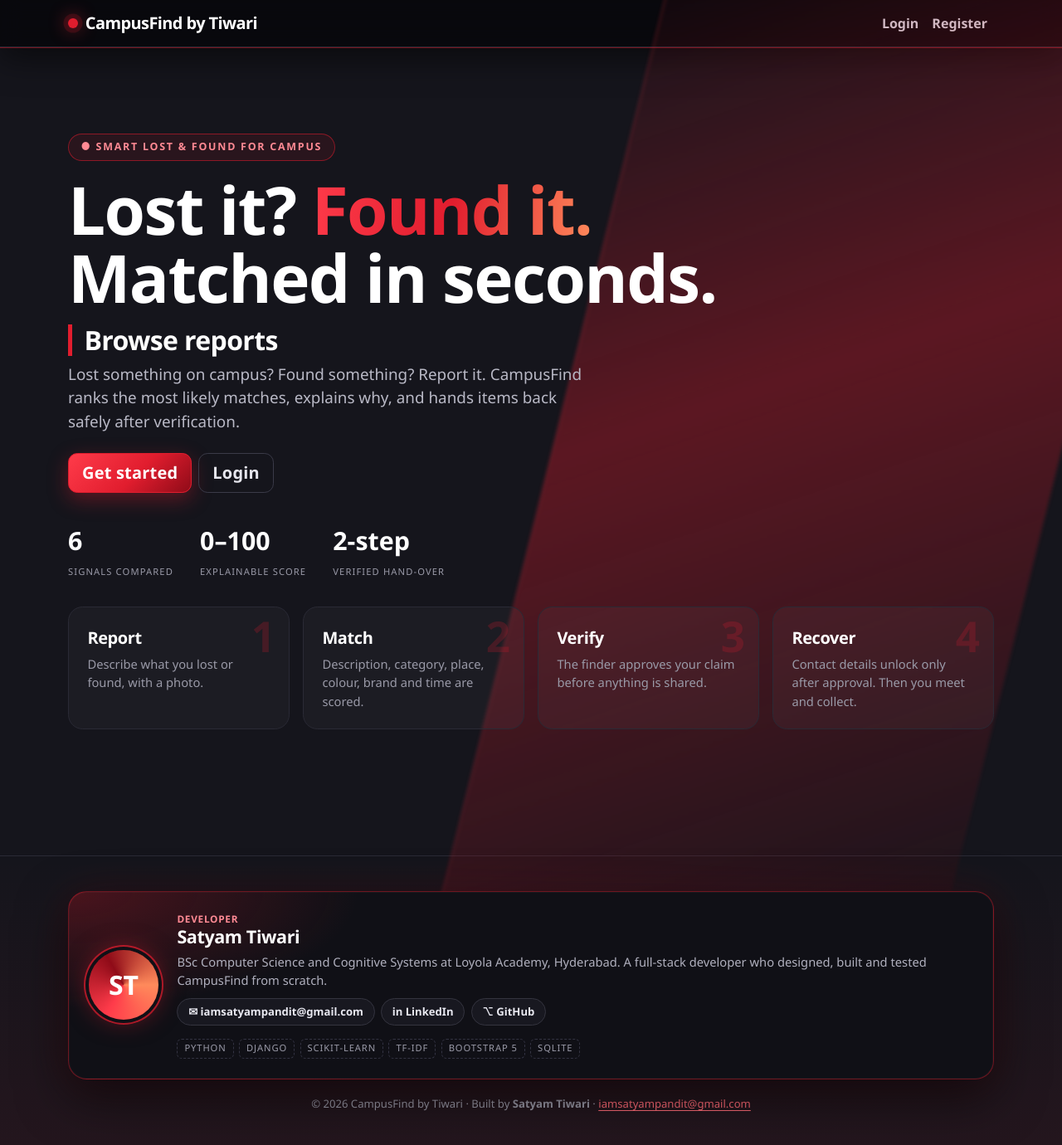
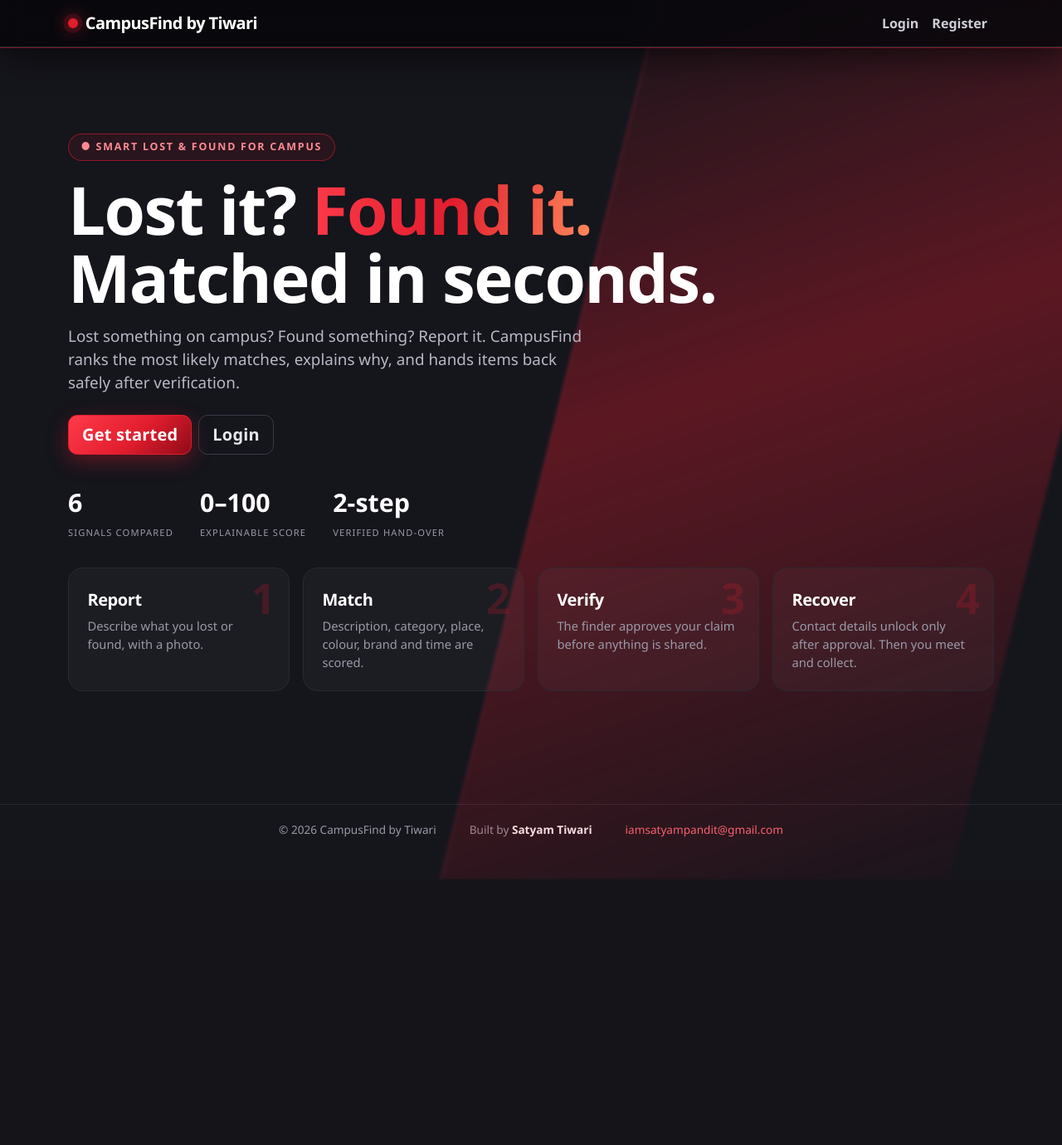
Before and after one commit to tiwari1920/smart-lost-found, a Django app: page / in a window 1280 px wide; the page is wider, and only the part inside the window is pictured. Shown: that part at 83% size. After the commit the page ends 1060 px from the top of that part, so only its background shows below. Run offline with Django 5.2, Linux system fonts and the light colour scheme.

Commit message:
Cleared the footer part containing developer details

```diff
--- a/static/css/campusfind.css
+++ b/static/css/campusfind.css
@@ -232,3 +232,31 @@ img.rounded, .card-img-top { border-radius: .8rem; }
   .cf-hero::before { opacity: .45; }
   .cf-stats { gap: 1.2rem; }
 }
+
+.cf-footer-plain {
+  margin-top: 3rem;
+  padding: 1.3rem 1rem;
+  border-top: 1px solid var(--cf-line);
+  display: flex;
+  flex-wrap: wrap;
+  justify-content: center;
+  gap: .4rem 2.5rem;
+  color: var(--cf-muted);
+  font-size: .85rem;
+}
+.cf-footer-plain strong { color: #fff; }
+.cf-footer-plain a { color: #ff6b77; text-decoration: none; }
+.cf-footer-plain a:hover { color: #fff; text-decoration: underline; }
+
+/* Decorative layers must never block clicks */
+.cf-hero::before,
+.card::before,
+body::before,
+body::after { pointer-events: none; }
+
+/* Keep the navbar above everything, so its links always work */
+.navbar {
+  position: sticky;
+  top: 0;
+  z-index: 1040;
+}
--- a/templates/base.html
+++ b/templates/base.html
@@ -59,26 +59,10 @@
   {% block content %}{% endblock %}
 </main>
 
-<footer class="cf-footer">
-  <div class="container">
-    <div class="cf-dev">
-      <div class="cf-avatar">ST</div>
-      <div>
-        <div class="role">Developer</div>
-        <h4>Satyam Tiwari</h4>
-        <p>BSc Computer Science and Cognitive Systems at Loyola Academy, Hyderabad. A full-stack developer who designed, built and tested CampusFind from scratch.</p>
-        <div class="cf-chips">
-          <a class="cf-chip" href="mailto:iamsatyampandit@gmail.com">&#9993; iamsatyampandit@gmail.com</a>
-          <a class="cf-chip" href="PASTE-YOUR-LINKEDIN-URL" target="_blank" rel="noopener">in&nbsp;LinkedIn</a>
-          <a class="cf-chip" href="PASTE-YOUR-GITHUB-URL" target="_blank" rel="noopener">&#8997;&nbsp;GitHub</a>
-        </div>
-        <div class="cf-tech">
-          <span>Python</span><span>Django</span><span>scikit-learn</span><span>TF-IDF</span><span>Bootstrap 5</span><span>SQLite</span>
-        </div>
-      </div>
-    </div>
-    <p class="cf-copy">&copy; 2026 CampusFind by Tiwari &middot; Built by <strong>Satyam Tiwari</strong> &middot; <a href="mailto:iamsatyampandit@gmail.com">iamsatyampandit@gmail.com</a></p>
-  </div>
+<footer class="cf-footer-plain">
+  <span>&copy; 2026 CampusFind by Tiwari</span>
+  <span>Built by <strong>Satyam Tiwari</strong></span>
+  <span><a href="mailto:iamsatyampandit@gmail.com">iamsatyampandit@gmail.com</a></span>
 </footer>
 
 <script src="https://cdn.jsdelivr.net/npm/bootstrap@5.3.3/dist/js/bootstrap.bundle.min.js"></script>
--- a/templates/home.html
+++ b/templates/home.html
@@ -4,7 +4,6 @@
 <section class="cf-hero">
   <span class="cf-kicker">&#9679; Smart lost &amp; found for campus</span>
   <h1 class="cf-title">Lost it? <span>Found it.</span><br>Matched in seconds.</h1>
-  <h2 class="cf-page-title">Browse reports</h2>
   <p class="cf-lead">Lost something on campus? Found something? Report it. CampusFind ranks the most likely matches, explains why, and hands items back safely after verification.</p>
 
   <p class="d-flex flex-wrap gap-2 mt-4">
```
